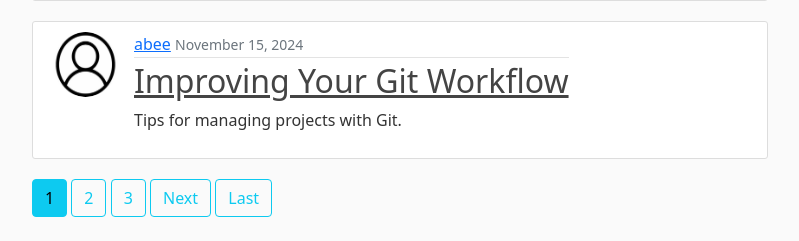
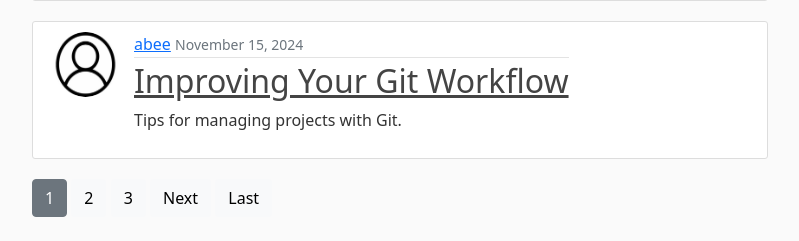
Before and after one commit to Zeresenayaregal/Django, a Django app: page / in a window 1280 px wide. Shown: the part 693-934 px from the top of the page, without its empty margins (50-849 px from the left). Run offline with Django 5.2, Linux system fonts and the light colour scheme; data comes from the database, SQL or seed files in the repository.

Commit message:
style updated

```diff
--- a/django_project/blog/templates/blog/home.html
+++ b/django_project/blog/templates/blog/home.html
@@ -16,21 +16,21 @@
     {% if is_paginated %}
 
     {% if page_obj.has_previous %}
-      <a class="btn btn-outline-info mb-4" href="?page=1">First</a>
-      <a class="btn btn-outline-info mb-4" href="?page={{ page_obj.previous_page_number }}">Previous</a>
+      <a class="btn btn-light mb-4" href="?page=1">First</a>
+      <a class="btn btn-light mb-4" href="?page={{ page_obj.previous_page_number }}">Previous</a>
     {% endif %}
 
     {% for num in page_obj.paginator.page_range %}
       {% if page_obj.number == num %}
-        <a class="btn btn-info mb-4" href="?page={{ num }}">{{ num }}</a>
+        <a class="btn btn-secondary mb-4" href="?page={{ num }}">{{ num }}</a>
       {% elif num > page_obj.number|add:'-3' and num < page_obj.number|add:'3' %}
-        <a class="btn btn-outline-info mb-4" href="?page={{ num }}">{{ num }}</a>
+        <a class="btn btn-light mb-4" href="?page={{ num }}">{{ num }}</a>
       {% endif %}
     {% endfor %}
 
     {% if page_obj.has_next %}
-      <a class="btn btn-outline-info mb-4" href="?page={{ page_obj.next_page_number }}">Next</a>
-      <a class="btn btn-outline-info mb-4" href="?page={{ page_obj.paginator.num_pages }}">Last</a>
+      <a class="btn btn-light mb-4" href="?page={{ page_obj.next_page_number }}">Next</a>
+      <a class="btn btn-light mb-4" href="?page={{ page_obj.paginator.num_pages }}">Last</a>
     {% endif %}
 
   {% endif %}
```
